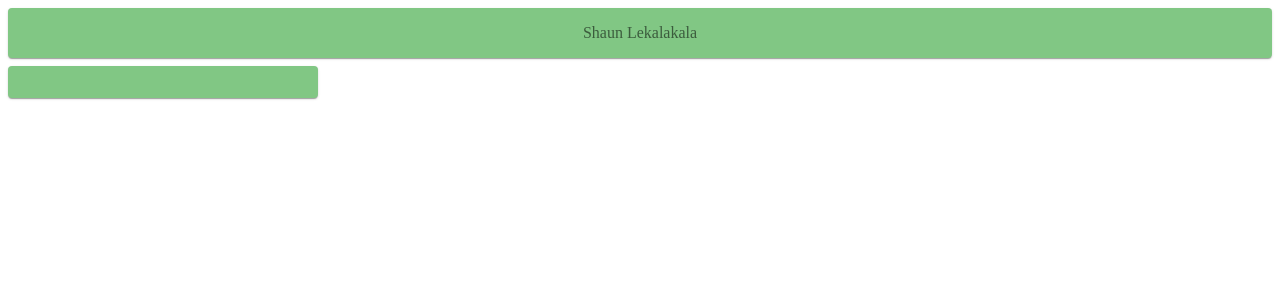
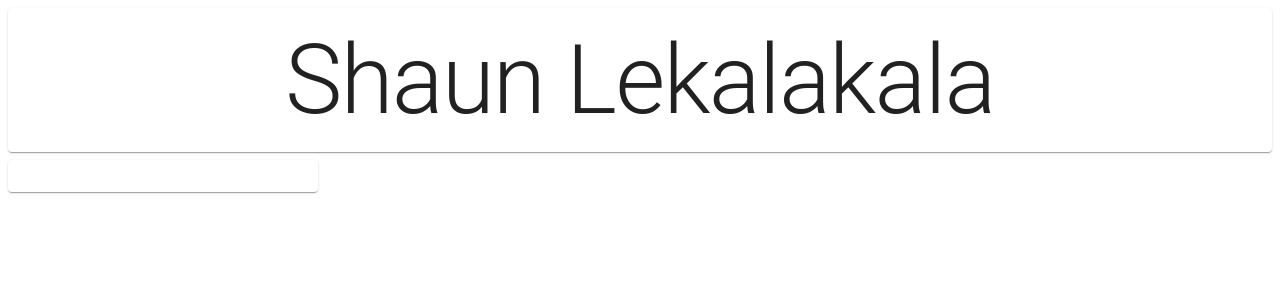
Before and after one commit to shaun5481/mycv, a React (Create React App) app: page / in a window 1280 px wide. Shown: the top 300 px of the page. Built offline with nearby package versions, Linux system fonts and the light colour scheme.

Commit message:
1 file modified

```diff
--- a/src/App.js
+++ b/src/App.js
@@ -2,6 +2,7 @@ import React from 'react';
 import { makeStyles } from '@material-ui/core/styles';
 import Paper from '@material-ui/core/Paper';
 import Grid from '@material-ui/core/Grid';
+import Typography from '@material-ui/core/Typography';
 
 const useStyles = makeStyles(theme => ({
   root: {
@@ -10,8 +11,7 @@ const useStyles = makeStyles(theme => ({
   paper: {
     padding: theme.spacing(2),
     textAlign: 'center',
-    color: theme.palette.text.secondary,
-    background: theme.palette.success.light
+    color: theme.palette.text.primary
   }
 }));
 
@@ -22,7 +22,9 @@ export default function FullWidthGrid() {
     <div className={classes.root}>
       <Grid container spacing={1}>
         <Grid item xs={12}>
-          <Paper className={classes.paper}>Shaun Lekalakala</Paper>
+          <Paper className={classes.paper}>
+            <Typography variant="h1">Shaun Lekalakala</Typography>
+          </Paper>
         </Grid>
         <Grid item xs={6} sm={3}>
           <Paper className={classes.paper} />
```
